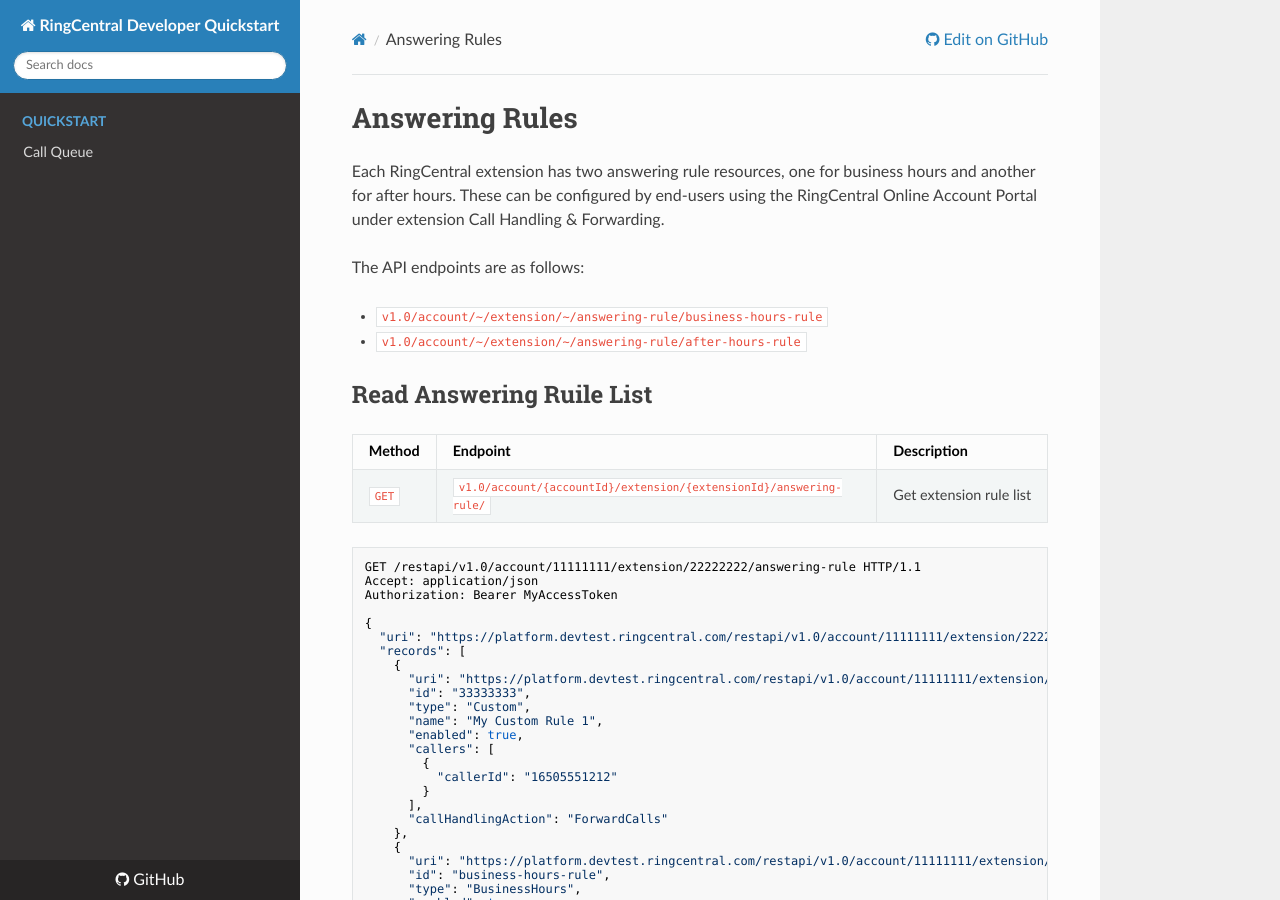
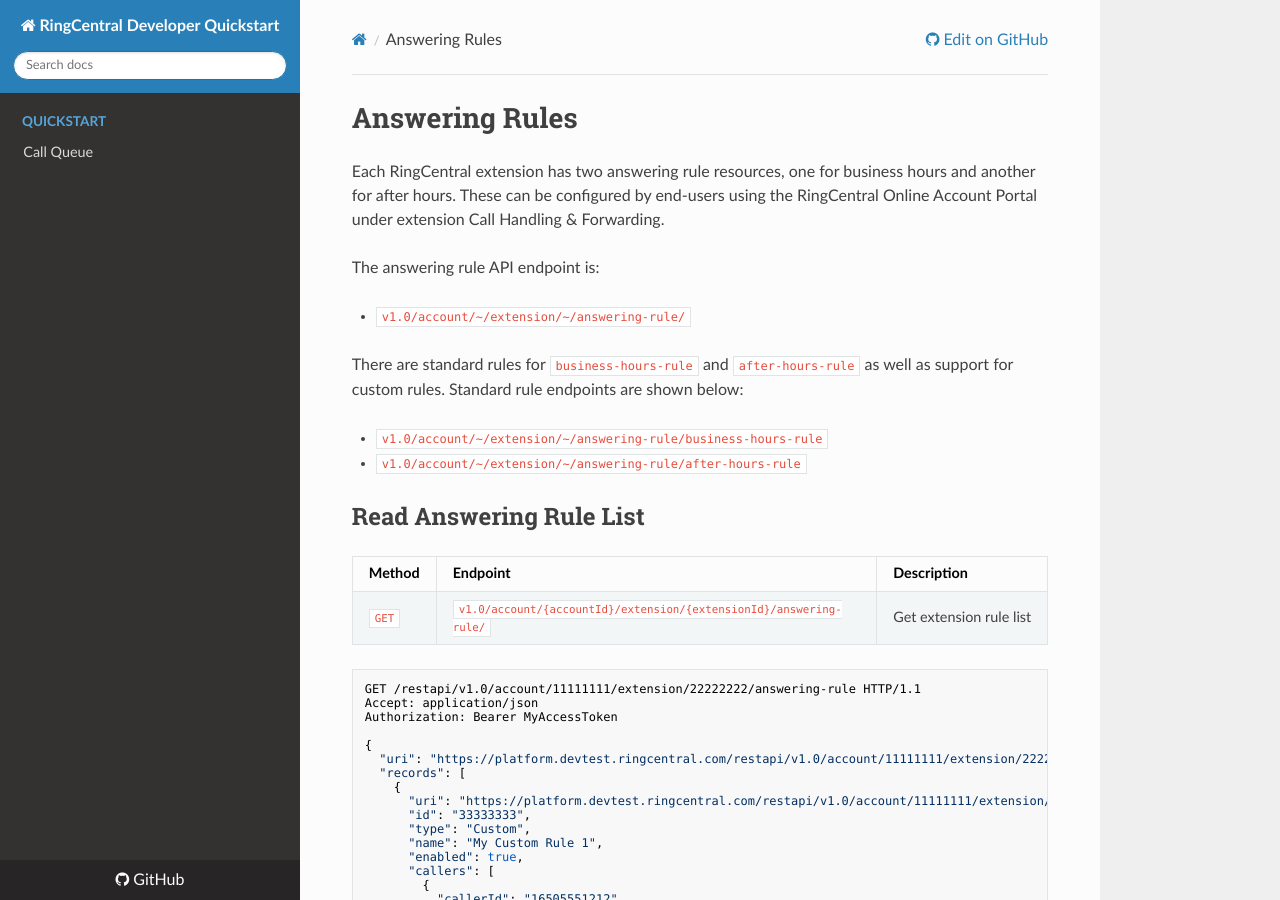
Before and after one commit to grokify/ringcentral-docs-quickstart, an MkDocs documentation site: the page built from docs/answering_rules.md, in a window 1280 px wide and 900 px high. Built offline with MkDocs 1.6.1, drawn with Linux system fonts in a browser that asks for light colours; nearby versions of some CDN libraries; old or Windows-style settings are respelled for this version of MkDocs; some of the changed text lies outside the part shown.

Commit message:
update answering rulie

```diff
--- a/docs/answering_rules.md
+++ b/docs/answering_rules.md
@@ -2,12 +2,16 @@
 
 Each RingCentral extension has two answering rule resources, one for business hours and another for after hours. These can be configured by end-users using the RingCentral Online Account Portal under extension Call Handling & Forwarding.
 
-The API endpoints are as follows:
+The answering rule API endpoint is:
+
+* `v1.0/account/~/extension/~/answering-rule/`
+
+There are standard rules for `business-hours-rule` and `after-hours-rule` as well as support for custom rules. Standard rule endpoints are shown below:
 
 * `v1.0/account/~/extension/~/answering-rule/business-hours-rule`
 * `v1.0/account/~/extension/~/answering-rule/after-hours-rule`
 
-## Read Answering Ruile List
+## Read Answering Rule List
 
 | Method | Endpoint | Description |
 |--------|----------|-------------|
@@ -178,7 +182,7 @@ An update can be written as follows:
 
 | Method | Endpoint | Description |
 |--------|----------|-------------|
-| `PUT` | `v1.0/account/{accountId}/extension/{extensionId}/forwarding-number/{ForwardingNumberId}` | Update a forwarding number |
+| `PUT` | `v1.0/account/{accountId}/extension/{extensionId}/forwarding-number/{forwardingNumberId}` | Update a forwarding number |
 
 ### Example Request
 
```
